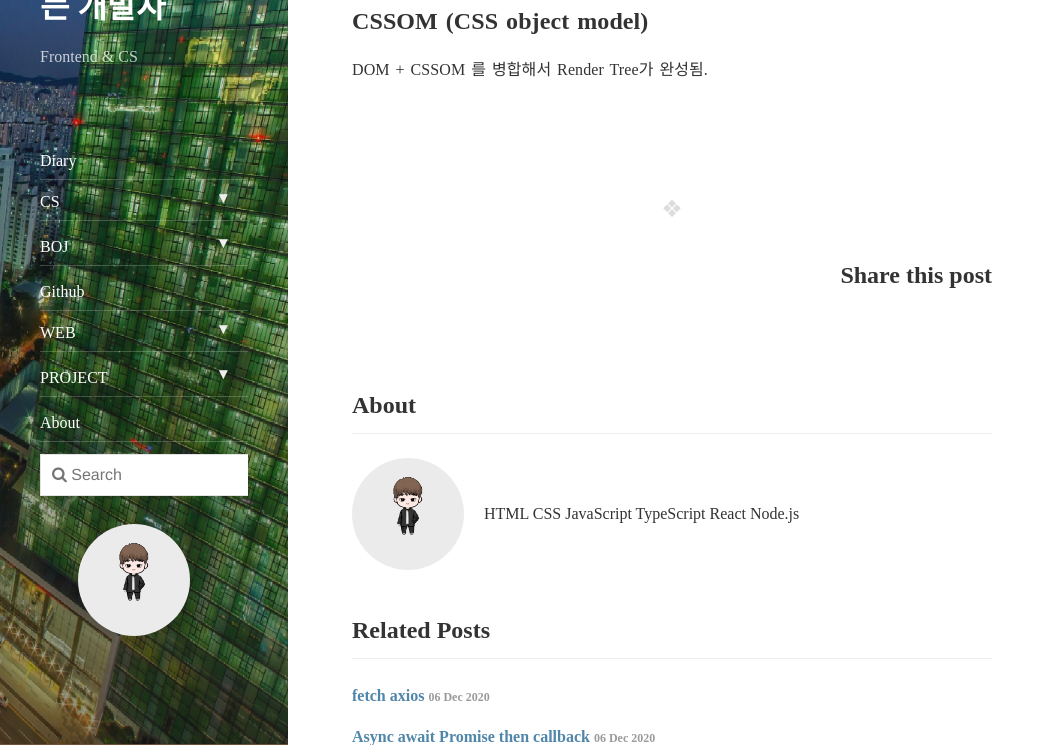
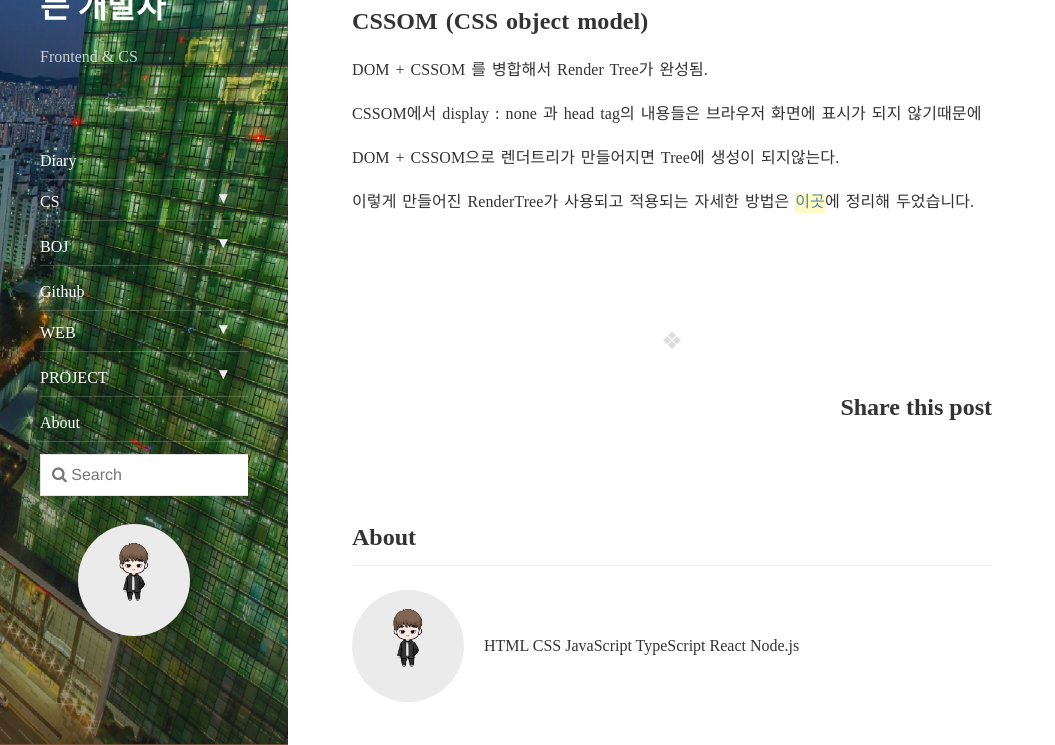
Before and after one commit to erurang/erurang.github.io, a Jekyll site: the page built from _posts/2020-12-07-js-browser.md, in a window 1280 px wide and 900 px high, scrolled down 1901 px, cut to the strip 155-900 px from the top of the window. Shown: the whole strip, without its empty margins (0-1055 px from the left). Built offline with Jekyll 4.4.1, drawn with Linux system fonts in a browser that asks for light colours; nearby versions of some CDN libraries; comment, search, counter and statistics services are not loaded.

Commit message:
dom cssom

```diff
--- a/_posts/2020-12-07-js-browser.md
+++ b/_posts/2020-12-07-js-browser.md
@@ -39,3 +39,9 @@ node들을 Tree로 만들어서 관리하며
 ## CSSOM (CSS object model)
 
 DOM + CSSOM 를 병합해서 Render Tree가 완성됨.
+
+CSSOM에서 display : none 과 head tag의 내용들은 브라우저 화면에 표시가 되지 않기때문에
+
+DOM + CSSOM으로 렌더트리가 만들어지면 Tree에 생성이 되지않는다.
+
+이렇게 만들어진 RenderTree가 사용되고 적용되는 자세한 방법은 [이곳](https://erurang.github.io/web/2020/12/07/js-browser/)에 정리해 두었습니다.
```
